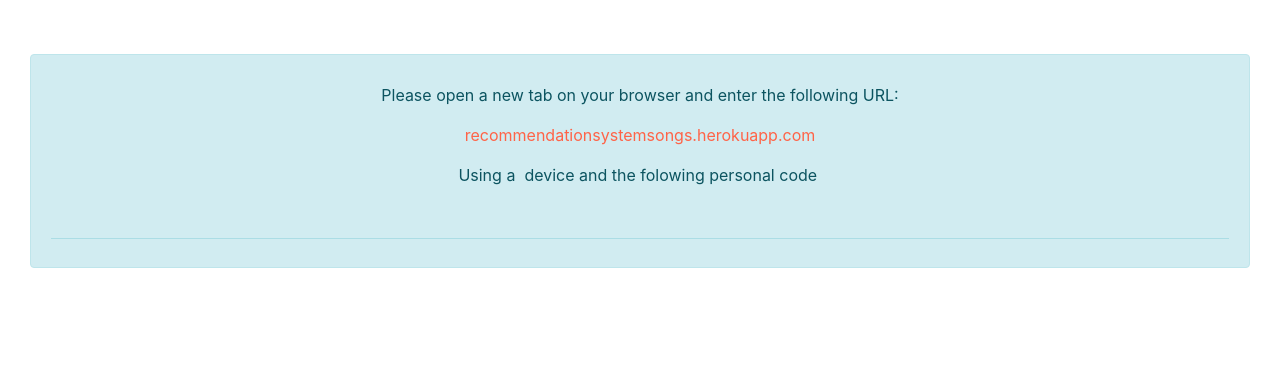
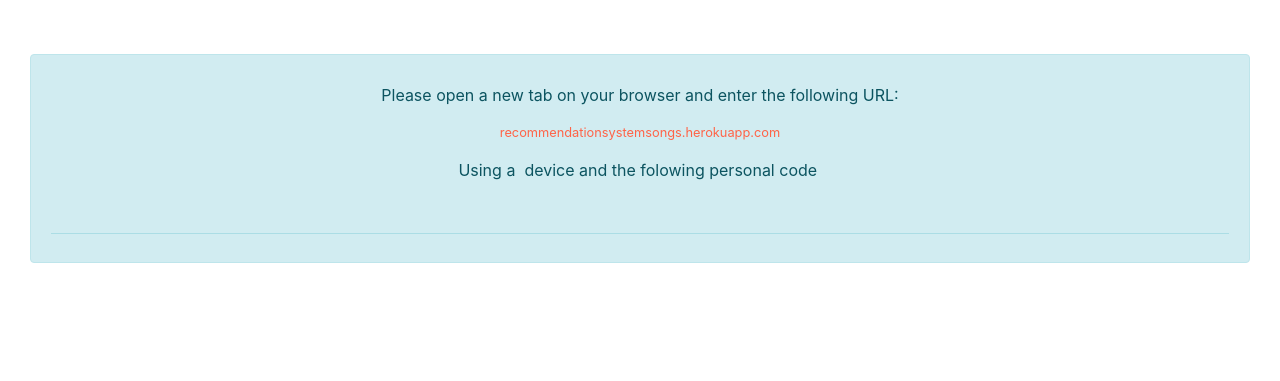
Before and after one commit to yaelhollandd/projectnoamyael, a website: page client/HTMLpage0.html in a window 1280 px wide. Drawn offline with nearby package versions, Linux system fonts and the light colour scheme; no server answers.

Commit message:
ewrswvcbccn

```diff
--- a/client/HTMLpage0.html
+++ b/client/HTMLpage0.html
@@ -36,7 +36,7 @@
     <p style="text-align:center;font-size:100%" >
         Please open a new tab on your browser and enter the following URL:
     </p>
-        <p style="text-align:center;color:Tomato;font-size:100%" >
+        <p style="text-align:center;color:Tomato;font-size:80%" >
 
              recommendationsystemsongs.herokuapp.com
         <br>
```
